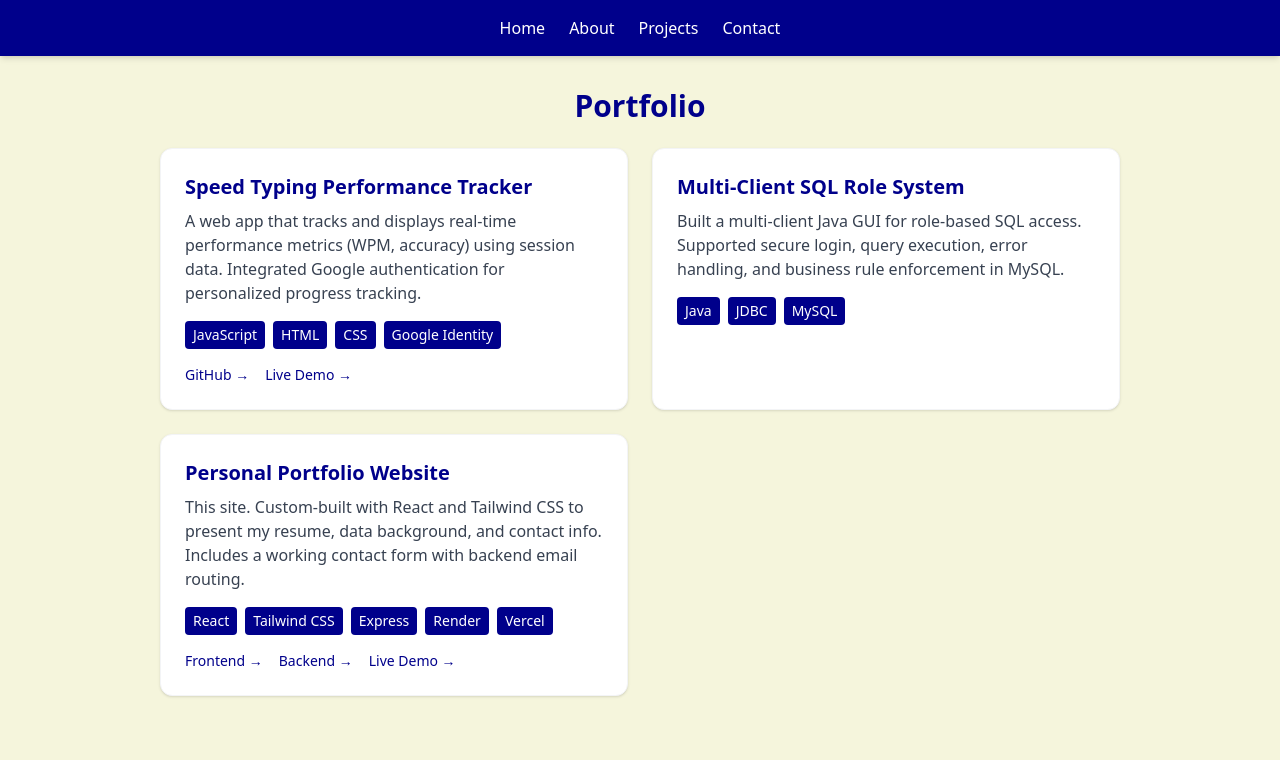
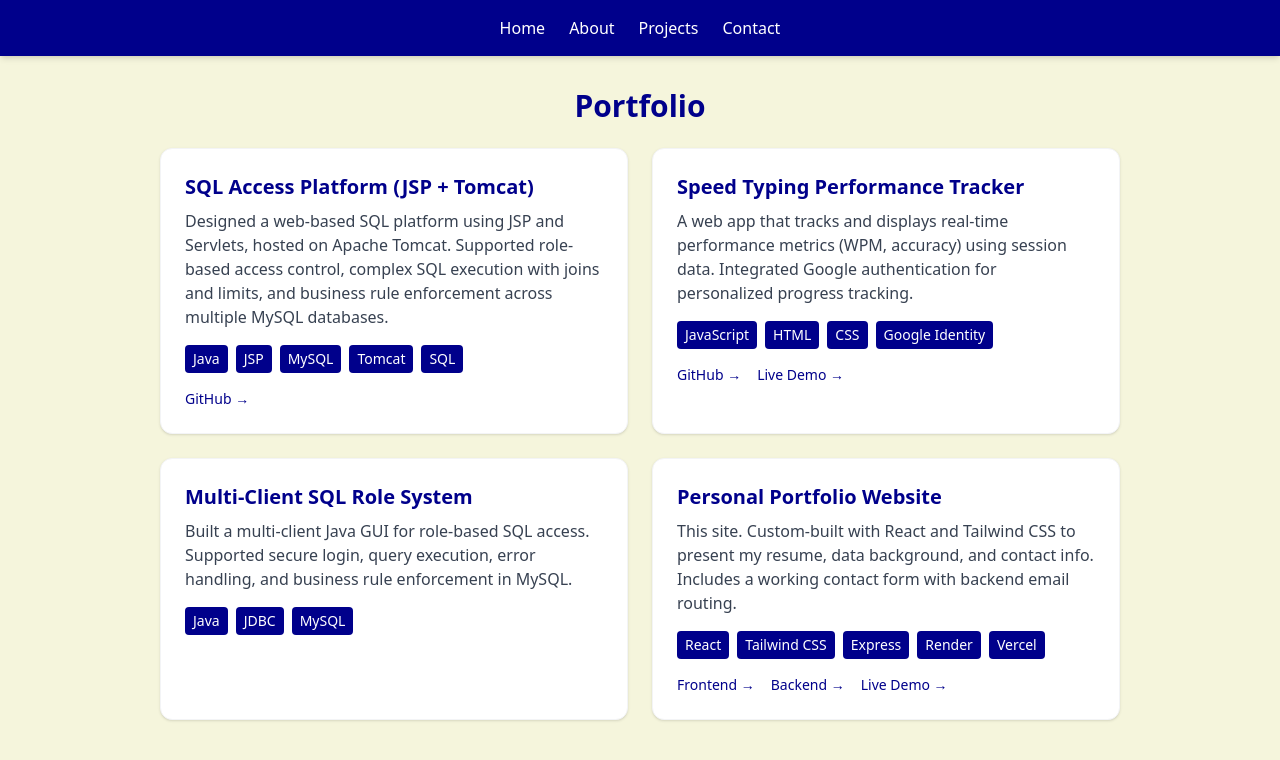
Before and after one commit to LegendMaker35/ePortfolio, a React (Vite) app: page /projects in a window 1280 px wide. Shown: the top 760 px of the page. Built offline with nearby package versions, Linux system fonts and the light colour scheme.

Commit message:
Add files via upload

```diff
--- a/src/pages/Projects.jsx
+++ b/src/pages/Projects.jsx
@@ -1,5 +1,13 @@
 function Projects() {
   const projects = [
+  {
+    title: "SQL Access Platform (JSP + Tomcat)",
+    description:
+      "Designed a web-based SQL platform using JSP and Servlets, hosted on Apache Tomcat. Supported role-based access control, complex SQL execution with joins and limits, and business rule enforcement across multiple MySQL databases.",
+    tech: ["Java", "JSP", "MySQL", "Tomcat", "SQL"],
+    github: "https://github.com/LegendMaker35/sql-access-platform", // Replace with actual link
+    demo: null,
+  },
   {
     title: "Speed Typing Performance Tracker",
     description:
```
Lines whose indentation alone changed are shown as unchanged.
